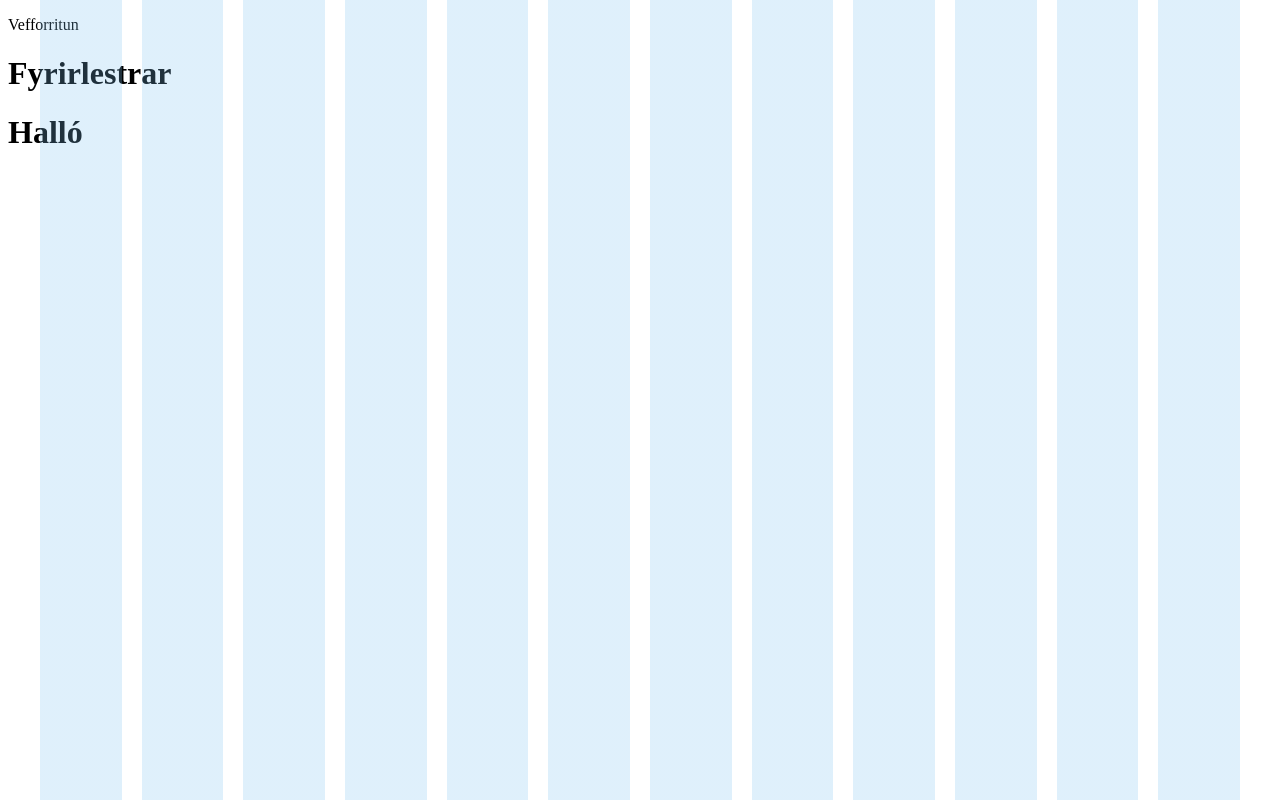
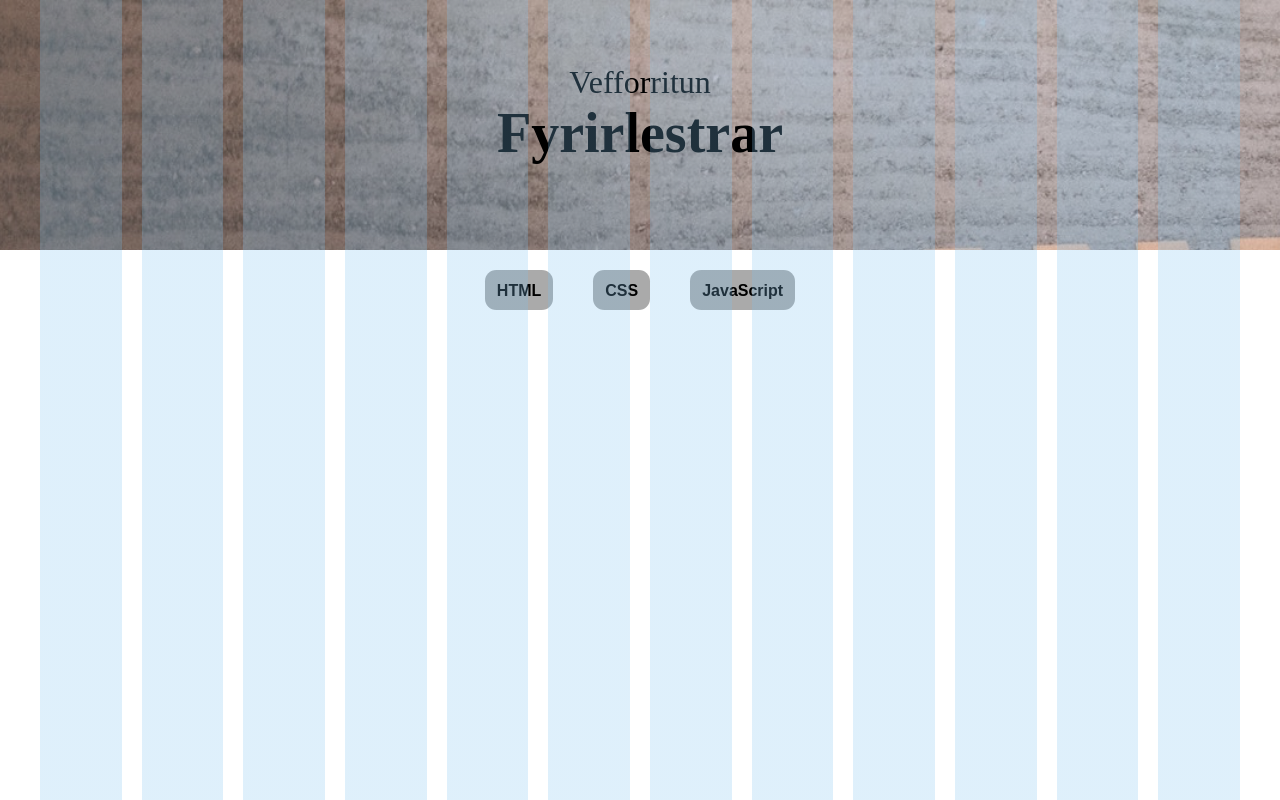
Before and after one commit to frokenfreyja/vef1-hop2, a website: page index.html in a window 1280 px wide. Drawn offline with nearby package versions, Linux system fonts and the light colour scheme; files that its build step writes are made by us from their sources.

Commit message:
sma grunnur

```diff
--- a/index.html
+++ b/index.html
@@ -5,12 +5,21 @@
   <title>Hópverkefni 2</title>
 
   <link rel="stylesheet" href="grid.css">
+  <link rel="stylesheet" href="dist/styles.css">
 </head>
 <body>
   <header>
-    <p>Vefforritun</p>
-    <h1>Fyrirlestrar</h1>
+      <div class = "protect">
+        <p>Vefforritun</p>
+        <h1>Fyrirlestrar</h1>
+    </div>
   </header>
-  <h1>Halló</h1>
+  <main>
+    <div class="buttons">
+      <button>HTML</button>
+      <button>CSS</button>
+      <button>JavaScript</button>
+    </div>
+  </main>
 </body>
 </html>
--- a/src/styles/styles.scss
+++ b/src/styles/styles.scss
@@ -11,12 +11,83 @@
   box-sizing: inherit;
 }
 
+//----HEADER---------------------------------------
+header {
+  position: relative;
+  width: 100%;
+  height: 250px;
+  overflow: auto;
+  text-align: center;
+  background: url(../../img/header.jpg) no-repeat fixed center;
+  background-size: cover;
+}
+
+header > * {
+  max-width: 1200px;
+  margin: 0 auto;
+}
+
+.protect {
+  top: 0;
+  right: 0;
+  bottom: 0;
+  left: 0;
+  max-width: none;
+  height: 250px;
+  overflow: auto;
+  background-color: rgba(255, 255, 255, 0.2);
+}
+
+
+.protect > p{
+  margin-top: 2em;
+  font-size: 2em;
+}
+
+.protect > h1 {
+  font-size: 3.5em;
+}
+
+//----HEADER---------------------------------------
+
+//-----MAIN----------------------------------------
+
+main{
+  max-width: 1200px;
+  margin: 0 auto;
+}
+
+.buttons {
+  display: flex;
+  width: min-content;
+  margin: 0 auto;
+
+  & > button {
+    height: 2.5rem;
+    padding: 12px;
+    margin: 20px;
+    font-size: 1rem;
+    font-weight: bold;
+    background-color: #aaa;
+    border: 0;
+    border-radius: 0.7rem;
+
+    &:hover {
+      cursor: pointer;
+      background-color: #999;
+      transition: 300ms ease-in-out;
+    }
+  }
+}
+
+//-----MAIN----------------------------------------
+
 html { /* stylelint-disable-line */
   box-sizing: border-box;
   overflow-x: hidden;
   overflow-y: scroll; // alltaf hafa y skrollbar
 
-  /*font-family: $font-main*/
+  /* font-family: $font-main */
   font-size: 16px;
 }
 
```
Also changed, not shown: babel.config.js (line endings or trailing spaces), 1 other file.
